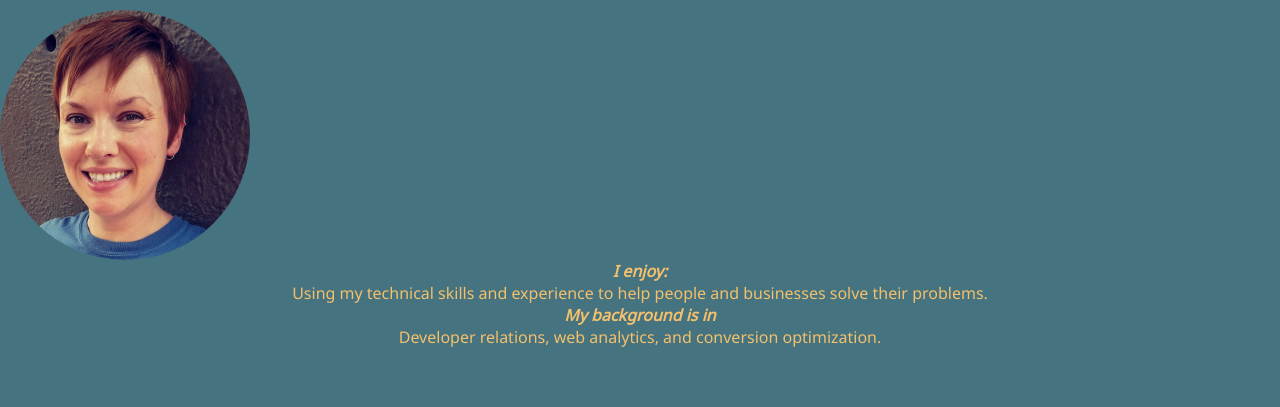
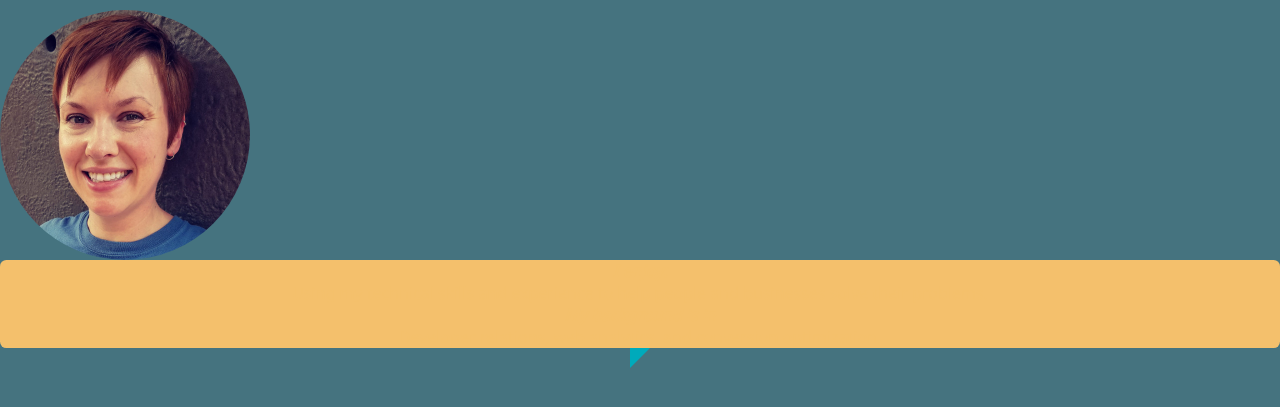
Before and after one commit to jankleinert/jankleinert.github.io, a plain HTML site: page index.html in a window 1280 px wide. Shown: the part 159-566 px from the top of the page. Drawn offline with Linux system fonts and the light colour scheme.

Commit message:
updated intro

```diff
--- a/css/main.css
+++ b/css/main.css
@@ -53,3 +53,25 @@ h1 {
 	-webkit-border-radius: 125px;
 	-moz-border-radius: 125px;
 }
+
+.speech-bubble {
+	position: relative;
+	background: #f4c06c;
+	border-radius: .4em;
+	color: #222222;
+}
+
+.speech-bubble:after {
+	content: '';
+	position: absolute;
+	bottom: 0;
+	left: 50%;
+	width: 0;
+	height: 0;
+	border: 20px solid transparent;
+	border-top-color: #00aabb;
+	border-bottom: 0;
+	border-left: 0;
+	margin-left: -10px;
+	margin-bottom: -20px;
+}
--- a/index.html
+++ b/index.html
@@ -32,10 +32,12 @@
     <div class="intro">
       <h1>Hi! I'm Jan Kleinert.</h1>
       <div class="img-circular"></div>
-      <div class="intro-title enjoy">I enjoy:</div>
-      <div class="intro-text enjoy-text">Using my technical skills and experience to help people and businesses solve their problems.</div>
-      <div class="intro-title my-background">My background is in</div>
-      <div class="intro-text my-background-text">Developer relations, web analytics, and conversion optimization.</div>
+      <div class="speech-bubble">
+        <div class="intro-title enjoy">I enjoy:</div>
+        <div class="intro-text enjoy-text">Using my technical skills and experience to help people and businesses solve their problems.</div>
+        <div class="intro-title my-background">My background is in</div>
+        <div class="intro-text my-background-text">Developer relations, web analytics, and conversion optimization.</div>
+      </div>
     </div>
   </main>
 
```
